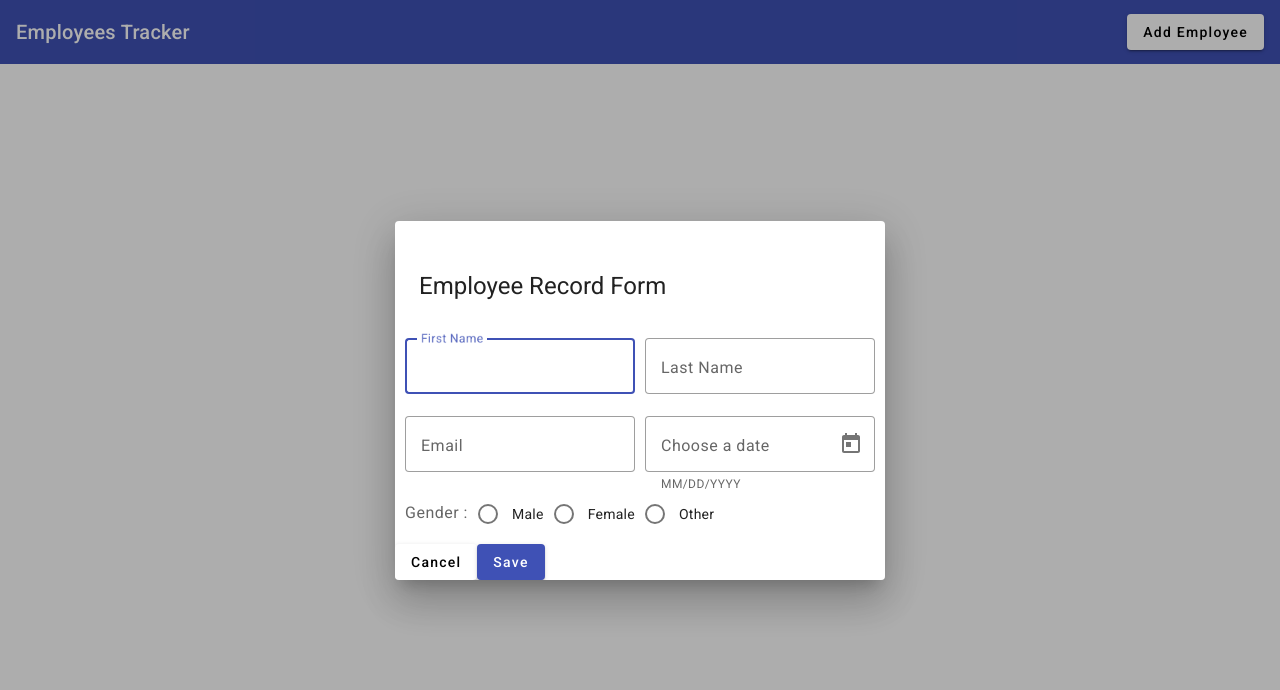
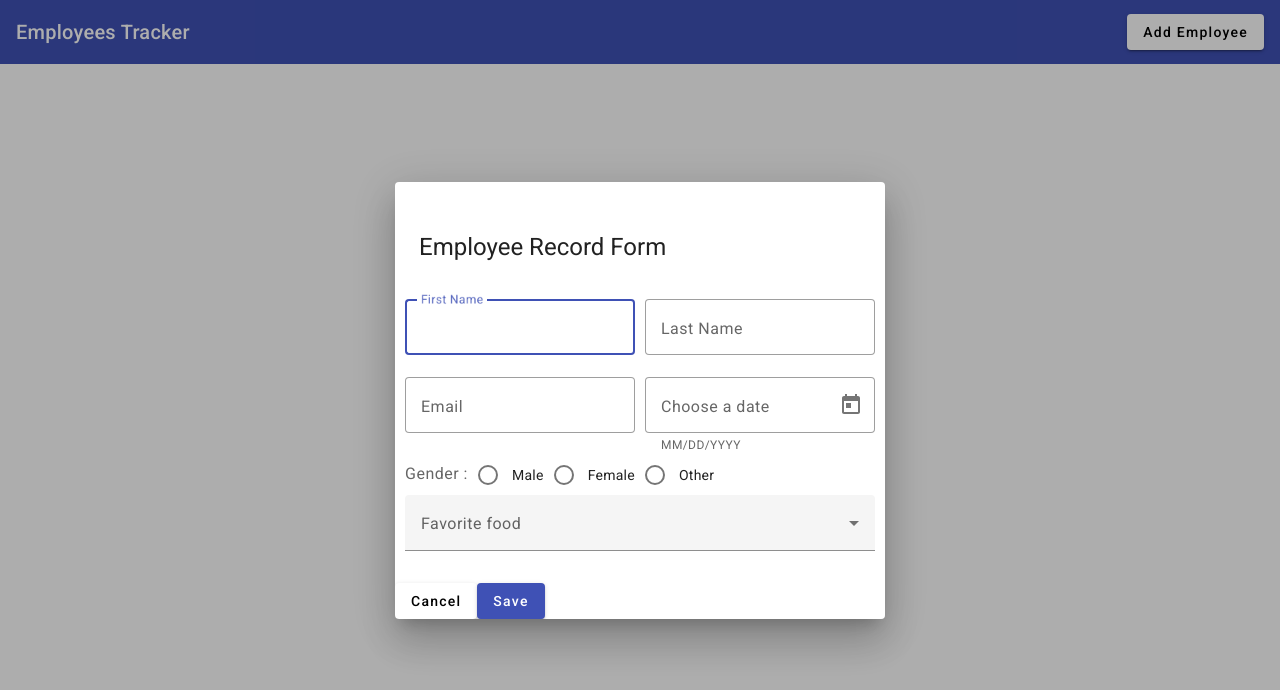
Before and after one commit to Ramish93/Angular-Employee-Tracker, an Angular app: page / in a window 1280 px wide. Both pictures are taken after a click on the button "Add Employee". Shown: the top 690 px of the page. Built offline with nearby package versions, Linux system fonts and the light colour scheme.

Commit message:
most of the fields of form from material ui added, select element for education added last

```diff
--- a/src/app/app.module.ts
+++ b/src/app/app.module.ts
@@ -14,6 +14,7 @@ import { MatInputModule } from '@angular/material/input';
 import { MatDatepickerModule } from '@angular/material/datepicker';
 import { MatNativeDateModule } from '@angular/material/core';
 import { MatRadioModule } from '@angular/material/radio';
+import { MatSelectModule } from '@angular/material/select';
 
 @NgModule({
   declarations: [AppComponent, EmpAddEditComponent],
@@ -30,6 +31,7 @@ import { MatRadioModule } from '@angular/material/radio';
     MatDatepickerModule,
     MatNativeDateModule,
     MatRadioModule,
+    MatSelectModule,
   ],
   providers: [],
   bootstrap: [AppComponent],
--- a/src/app/emp-add-edit/emp-add-edit.component.html
+++ b/src/app/emp-add-edit/emp-add-edit.component.html
@@ -36,6 +36,14 @@
       <mat-radio-button value="other">Other</mat-radio-button>
     </mat-radio-group>
   </div>
+  <div class="row">
+    <mat-form-field appearance="fill">
+      <mat-label>Favorite food</mat-label>
+      <mat-select>
+        <mat-option *ngFor="" [value]=""> </mat-option>
+      </mat-select>
+    </mat-form-field>
+  </div>
 </div>
 <div mat-dialog-action>
   <button mat-raised-button>Cancel</button>
```
